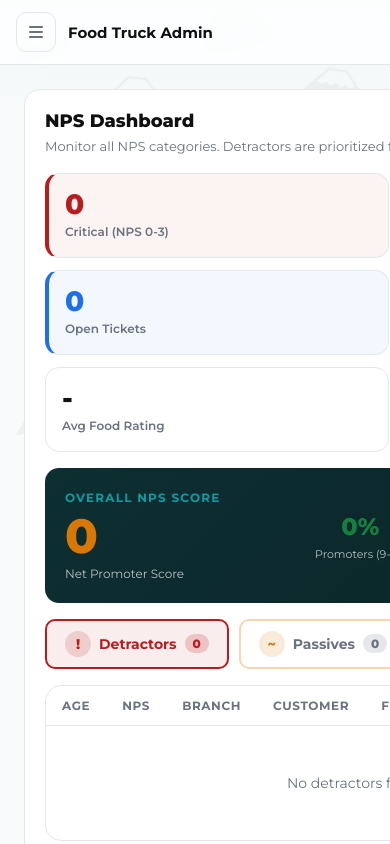
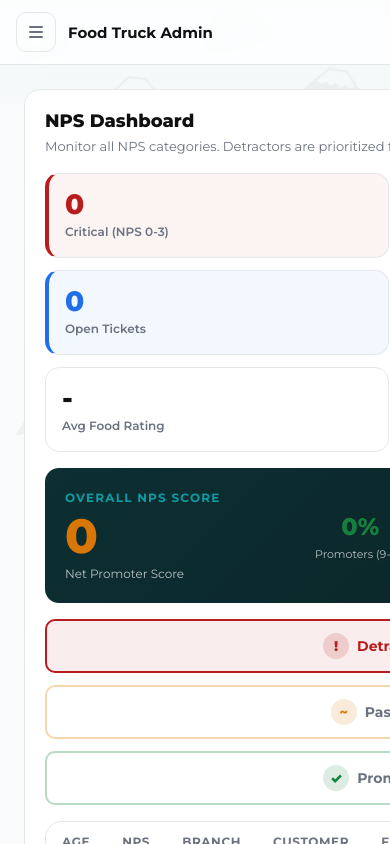
Before and after one commit to crstntaro/NH_FoodTruckSurvey, a plain HTML site: page admin.html in a window 390 px wide. Drawn offline with nearby package versions, Linux system fonts and the light colour scheme; no server answers.

Commit message:
fix: evenly space NPS category filter buttons using grid layout
Changed from flex to grid with repeat(3, 1fr) so Detractors, Passives,
and Promoters buttons are equally sized and centered. Stacks to single
column on mobile.

Co-Authored-By: Claude Opus 4.5 <noreply@anthropic.com>

```diff
--- a/admin.html
+++ b/admin.html
@@ -127,9 +127,9 @@ body{font-family:var(--font);color:var(--ink);background:var(--bg);line-height:1
 .nps-stat-label{font-size:11px;color:rgba(255,255,255,.7)}
 
 /* ===== NPS Category Filter Buttons ===== */
-.nps-category-filters{display:flex;gap:10px;margin-bottom:16px;flex-wrap:wrap}
+.nps-category-filters{display:grid;grid-template-columns:repeat(3,1fr);gap:12px;margin-bottom:16px}
 .nps-cat-btn{
-  display:flex;align-items:center;gap:8px;padding:10px 18px;border-radius:10px;
+  display:flex;align-items:center;justify-content:center;gap:8px;padding:12px 18px;border-radius:10px;
   border:2px solid var(--line);background:var(--paper);cursor:pointer;
   font-family:var(--font);font-weight:700;font-size:14px;color:var(--muted);
   transition:all var(--dur-fast) var(--ease);position:relative;
@@ -263,6 +263,7 @@ td{padding:14px 16px;font-size:14px;vertical-align:top}
   .mobile-header{display:flex!important}
   .charts-grid{grid-template-columns:1fr}
   .kpis{grid-template-columns:repeat(2,1fr)}
+  .nps-category-filters{grid-template-columns:1fr}
   .modal .detail-grid{grid-template-columns:1fr}
 }
 
```
